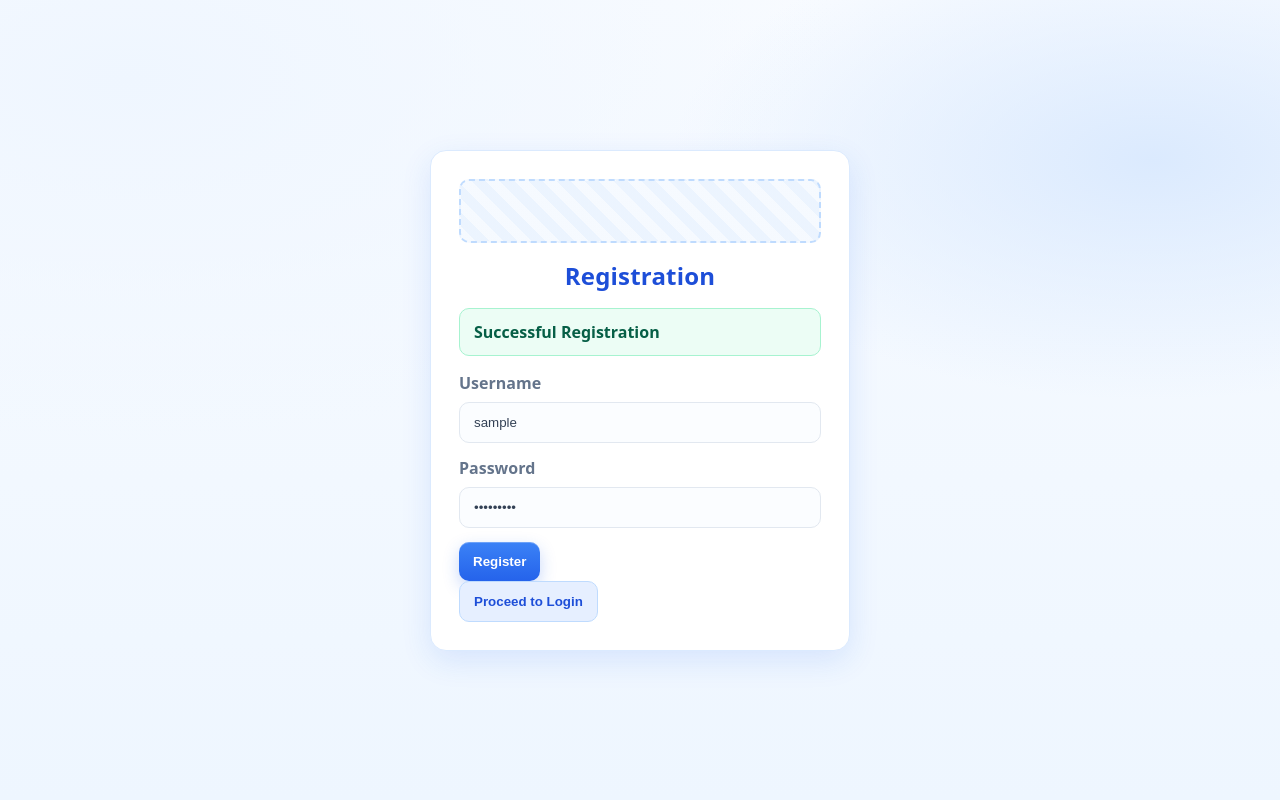
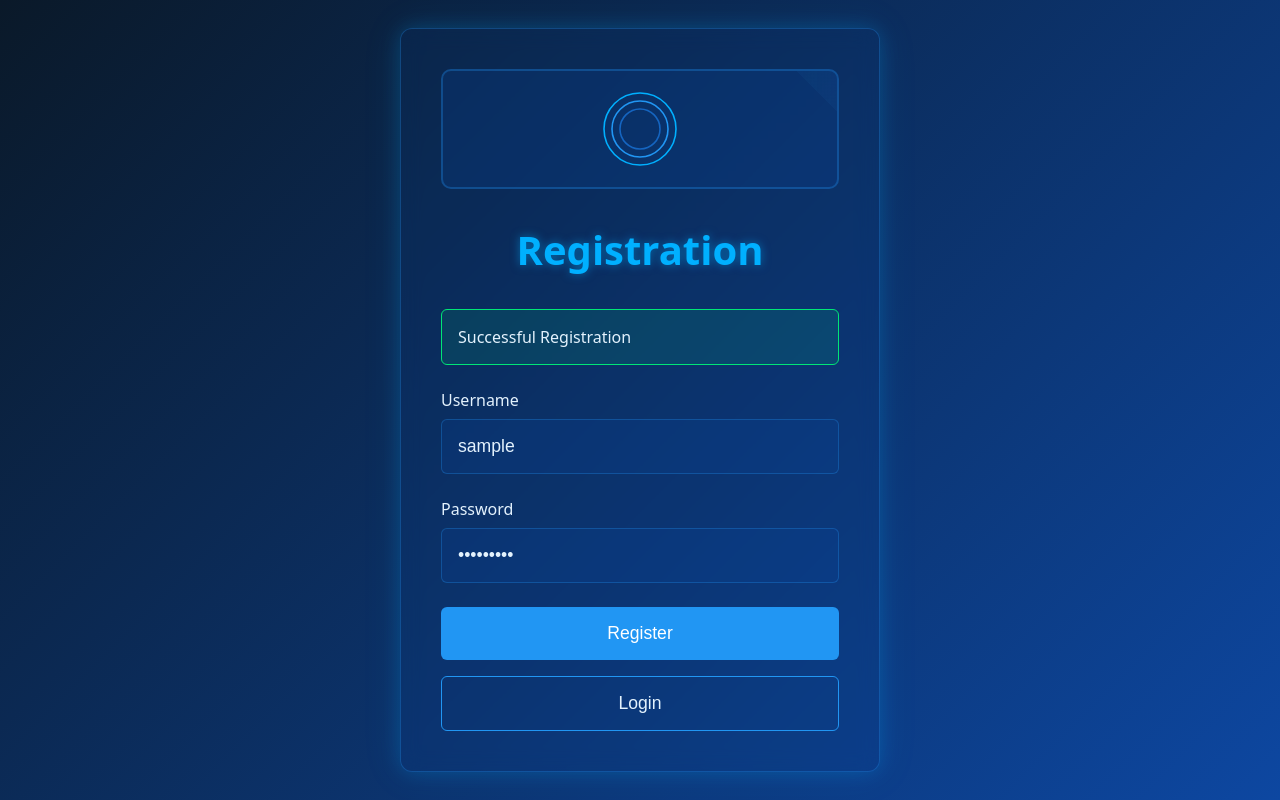
Before and after one commit to EG-Raed/digitopia-auth-flow, a plain HTML site: page index.html in a window 1280 px wide. Both pictures are taken after typing "Sample", "Sample123" into the empty fields and a click on the button "Register". Drawn offline with Linux system fonts and the light colour scheme.

Commit message:
change theme

```diff
--- a/index.html
+++ b/index.html
@@ -1,5 +1,6 @@
 <!DOCTYPE html>
 <html lang="en">
+
 <head>
   <meta charset="UTF-8">
   <meta name="viewport" content="width=device-width, initial-scale=1.0">
@@ -7,30 +8,41 @@
   <link rel="stylesheet" href="styled.css">
   <script defer src="scriptd.js"></script>
 </head>
+
 <body>
   <main class="page">
     <!-- Registration Section -->
     <section id="registrationSection" class="card show">
       <div class="logo-space">
-        <!-- Place your logo here -->
-        <!-- Example: <img src="logo.png" alt="Logo placeholder" /> -->
+        <svg width="80" height="80" viewBox="0 0 100 100">
+          <circle cx="50" cy="50" r="45" fill="none" stroke="#00b0ff" stroke-width="2">
+            <animate attributeName="r" from="45" to="48" dur="2s" repeatCount="indefinite" />
+            <animate attributeName="opacity" from="1" to="0.3" dur="2s" repeatCount="indefinite" />
+          </circle>
+          <circle cx="50" cy="50" r="35" fill="none" stroke="#2196f3" stroke-width="2">
+            <animate attributeName="r" from="35" to="38" dur="2s" repeatCount="indefinite" begin="0.5s" />
+          </circle>
+          <circle cx="50" cy="50" r="25" fill="none" stroke="#1565c0" stroke-width="2">
+            <animate attributeName="r" from="25" to="28" dur="2s" repeatCount="indefinite" begin="1s" />
+          </circle>
+        </svg>
       </div>
       <h1 class="title">Registration</h1>
       <div class="banner" id="regBanner" aria-live="polite"></div>
       <form id="registrationForm" novalidate>
         <div class="field">
           <label for="regUsername">Username</label>
-          <input id="regUsername" name="username" type="text" autocomplete="username"
-                placeholder="Enter username" required >
+          <input id="regUsername" name="username" type="text" autocomplete="username" placeholder="Enter username"
+            required>
         </div>
         <div class="field">
           <label for="regPassword">Password</label>
           <input id="regPassword" name="password" type="password" autocomplete="new-password"
-                placeholder="Enter password" required >
+            placeholder="Enter password" required>
         </div>
         <button id="registerBtn" class="btn primary" type="submit">Register</button>
       </form>
-      <button id="proceedToLogin" class="btn secondary hidden" type="button">Proceed to Login</button>
+      <button id="proceedToLogin" class="btn secondary hidden" type="button">Login</button>
     </section>
 
     <!-- Login Section -->
@@ -43,13 +55,13 @@
       <form id="loginForm" novalidate>
         <div class="field">
           <label for="loginUsername">Username</label>
-          <input id="loginUsername" name="username" type="text" autocomplete="username"
-                placeholder="Enter username" required >
+          <input id="loginUsername" name="username" type="text" autocomplete="username" placeholder="Enter username"
+            required>
         </div>
         <div class="field">
           <label for="loginPassword">Password</label>
           <input id="loginPassword" name="password" type="password" autocomplete="current-password"
-                placeholder="Enter password" required >
+            placeholder="Enter password" required>
         </div>
         <button class="btn primary" type="submit">Login</button>
       </form>
@@ -84,8 +96,8 @@
       <form id="otpForm" novalidate>
         <div class="field">
           <label for="otpInput">6-digit OTP</label>
-          <input id="otpInput" type="text" inputmode="numeric" autocomplete="one-time-code"
-                maxlength="6" pattern="[0-9]{6}" placeholder="Enter 6-digit code" required >
+          <input id="otpInput" type="text" inputmode="numeric" autocomplete="one-time-code" maxlength="6"
+            pattern="[0-9]{6}" placeholder="Enter 6-digit code" required>
         </div>
         <div class="actions">
           <button id="verifyOtpBtn" class="btn primary" type="submit">Verify OTP</button>
@@ -95,4 +107,5 @@
     </section>
   </main>
 </body>
+
 </html>
--- a/styled.css
+++ b/styled.css
@@ -1,20 +1,12 @@
-:root{
-  --blue-50: #eff6ff;
-  --blue-100:#dbeafe;
-  --blue-200:#bfdbfe;
-  --blue-300:#93c5fd;
-  --blue-400:#60a5fa;
-  --blue-500:#3b82f6;
-  --blue-600:#2563eb;
-  --blue-700:#1d4ed8;
-  --slate-700:#334155;
-  --slate-500:#64748b;
-  --slate-300:#cbd5e1;
-  --slate-200:#e2e8f0;
-  --white:#ffffff;
-  --success:#16a34a;
-  --error:#dc2626;
-  --warning:#f59e0b;
+:root {
+  --primary-dark: #0a1929;
+  --primary-light: #1e88e5;
+  --accent-blue: #2196f3;
+  --neon-blue: #00b0ff;
+  --text-light: #e3f2fd;
+  --error-color: #ff1744;
+  --success-color: #00e676;
+  --warning-color: #ffab40;
 }
 
 * { box-sizing: border-box; }
@@ -22,116 +14,163 @@ html, body { height: 100%; }
 
 body{
   margin:0;
-  font-family: system-ui, -apple-system, Segoe UI, Roboto, Ubuntu, Cantarell, "Helvetica Neue", Arial, "Noto Sans", "Apple Color Emoji", "Segoe UI Emoji", "Segoe UI Symbol";
-  color: var(--slate-700);
-  background:
-    radial-gradient(1200px 600px at 10% 10%, var(--blue-50), transparent 60%),
-    radial-gradient(800px 400px at 90% 20%, var(--blue-100), transparent 60%),
-    linear-gradient(180deg, #f8fbff, #eef6ff);
+  min-height: 100vh;
+  background: linear-gradient(135deg, var(--primary-dark), #0d47a1);
+  font-family: system-ui, -apple-system, sans-serif;
+  color: var(--text-light);
 }
 
-.page{
-  min-height:100%;
-  display:grid;
-  place-items:center;
-  padding: 32px 16px;
+.page {
+  position: fixed;
+  top: 0;
+  left: 0;
+  width: 100%;
+  height: 100vh;
+  display: flex;
+  align-items: center;
+  justify-content: center;
+  padding: 1rem;
+  overflow-y: auto;
+  background: linear-gradient(135deg, var(--primary-dark), #0d47a1);
 }
 
 .card{
+  position: absolute;
+  opacity: 0;
+  visibility: hidden;
+  transform: translateY(20px);
+  transition: opacity 0.4s ease, transform 0.4s ease, visibility 0.4s;
+  background: rgba(13, 71, 161, 0.1);
+  backdrop-filter: blur(10px);
+  border: 1px solid rgba(33, 150, 243, 0.3);
+  border-radius: 12px;
+  padding: 2rem;
   width: 100%;
-  max-width: 420px;
-  background: var(--white);
-  border: 1px solid var(--blue-100);
-  box-shadow: 0 10px 30px rgba(37, 99, 235, 0.12);
-  border-radius: 16px;
-  padding: 28px;
-  position: relative;
-  opacity: 0;
-  transform: translateY(8px);
-  transition: opacity .3s ease, transform .3s ease;
+  max-width: 400px;
+  box-shadow: 0 0 20px rgba(0, 176, 255, 0.2),
+              0 0 40px rgba(0, 176, 255, 0.1);
+  transition: transform 0.3s ease, box-shadow 0.3s ease;
+}
+
+.card:hover {
+  transform: translateY(-2px);
+  box-shadow: 0 0 25px rgba(0, 176, 255, 0.3),
+              0 0 50px rgba(0, 176, 255, 0.2);
 }
 
 .card.show{
   opacity: 1;
+  visibility: visible;
   transform: translateY(0);
 }
 
-.hidden{ display: none; }
+.card.hidden {
+  display: block !important;
+  opacity: 0;
+  visibility: hidden;
+  transform: translateY(20px);
+}
 
 .title{
-  margin: 4px 0 16px;
-  font-size: 24px;
-  font-weight: 800;
-  letter-spacing: .2px;
-  color: var(--blue-700);
+  color: var(--neon-blue);
   text-align: center;
+  margin-bottom: 2rem;
+  font-size: 2rem;
+  text-shadow: 0 0 10px rgba(0, 176, 255, 0.5);
 }
 
 .logo-space{
-  height: 64px;
-  border: 2px dashed var(--blue-200);
+  height: 100px;
+  display: flex;
+  align-items: center;
+  justify-content: center;
+  background: rgba(13, 71, 161, 0.2);
+  border: 2px solid rgba(33, 150, 243, 0.3);
   border-radius: 10px;
-  margin-bottom: 16px;
-  background: repeating-linear-gradient(45deg, rgba(96,165,250,0.06), rgba(96,165,250,0.06) 10px, rgba(96,165,250,0.12) 10px, rgba(96,165,250,0.12) 20px);
+  position: relative;
+  overflow: hidden;
+}
+
+.logo-space::before {
+  content: '';
+  position: absolute;
+  width: 200%;
+  height: 200%;
+  background: linear-gradient(
+    45deg,
+    transparent 0%,
+    rgba(33, 150, 243, 0.1) 50%,
+    transparent 100%
+  );
+  animation: shimmer 3s infinite linear;
 }
 
 .field{
-  display:flex;
-  flex-direction: column;
-  gap:8px;
-  margin-bottom: 14px;
+  margin-bottom: 1.5rem;
+  position: relative;
 }
 
 label{
-  font-weight: 600;
-  color: var(--slate-500);
+  display: block;
+  margin-bottom: 0.5rem;
+  color: var(--text-light);
 }
 
 input{
-  padding: 12px 14px;
-  background: #fbfdff;
-  border: 1px solid var(--slate-200);
-  border-radius: 10px;
-  outline: none;
-  color: var(--slate-700);
-  transition: border-color .15s ease, box-shadow .15s ease, background .2s ease;
+  width: 100%;
+  padding: 0.75rem;
+  border: 1px solid rgba(33, 150, 243, 0.3);
+  border-radius: 6px;
+  background: rgba(13, 71, 161, 0.2);
+  color: var(--text-light);
+  transition: border 0.3s ease, box-shadow 0.3s ease, background 0.3s ease;
   text-transform: lowercase; /* show lowercase visually */
 }
 
-input::placeholder{ color: #9aa9bf; }
+input::placeholder{ color: #9aa9bf;
+  transition: transform 0.3s ease, opacity 0.3s ease;
+}
 input:focus{
-  border-color: var(--blue-400);
-  box-shadow: 0 0 0 4px rgba(59,130,246,0.12);
-  background: #ffffff;
+  outline: none;
+  border-color: var(--neon-blue);
+  box-shadow: 0 0 15px rgba(0, 176, 255, 0.3);
+}
+
+input:focus::placeholder {
+  transform: translateX(10px);
+  opacity: 0;
 }
 
 .btn{
-  padding: 12px 14px;
+  width: 100%;
+  padding: 0.75rem;
   border: none;
-  border-radius: 10px;
+  border-radius: 6px;
+  font-size: 1rem;
   cursor: pointer;
-  font-weight: 700;
-  transition: transform .06s ease, box-shadow .15s ease, background .2s ease, color .2s ease;
-  user-select: none;
+  transition: all 0.3s ease;
 }
 
 .btn:active{ transform: translateY(1px); }
 
 .btn.primary{
-  background: linear-gradient(180deg, var(--blue-500), var(--blue-600));
+  background: var(--accent-blue);
   color: white;
-  box-shadow: 0 6px 16px rgba(37, 99, 235, 0.25), inset 0 1px 0 rgba(255,255,255,.25);
 }
-.btn.primary:hover{
-  background: linear-gradient(180deg, var(--blue-600), var(--blue-700));
+.btn.primary:hover {
+  background: var(--neon-blue);
+  box-shadow: 0 0 20px rgba(0, 176, 255, 0.4);
 }
 
 .btn.secondary{
-  background: #e6efff;
-  color: var(--blue-700);
-  border: 1px solid var(--blue-200);
+  background: transparent;
+  border: 1px solid var(--accent-blue);
+  color: var(--text-light);
 }
-.btn.secondary:hover{ background: #d7e7ff; }
+.btn.secondary:hover {
+  background: rgba(33, 150, 243, 0.1);
+  box-shadow: 0 0 15px rgba(0, 176, 255, 0.3);
+}
 
 .btn.ghost{
   background: transparent;
@@ -149,36 +188,36 @@ input:focus{
 }
 
 .banner{
-  display:none;
-  margin: 10px 0 16px;
-  padding: 12px 14px;
-  border-radius: 10px;
-  border: 1px solid transparent;
-  font-weight: 700;
+  padding: 1rem;
+  margin-bottom: 1.5rem;
+  border-radius: 6px;
+  opacity: 0;
+  transform: translateY(-10px);
+  transition: all 0.3s ease;
 }
 
-.banner.show{ display:block; }
+.banner.show {
+  opacity: 1;
+  transform: translateY(0);
+}
 
 .banner.success{
-  background: #ecfdf5;
-  color: #065f46;
-  border-color: #a7f3d0;
+  background: rgba(0, 230, 118, 0.1);
+  border: 1px solid var(--success-color);
 }
 
 .banner.error{
-  background: #fef2f2;
-  color: #991b1b;
-  border-color: #fecaca;
+  background: rgba(255, 23, 68, 0.1);
+  border: 1px solid var(--error-color);
 }
 
 .banner.warning{
-  background: #fffbeb;
-  color: #92400e;
-  border-color: #fcd34d;
+  background: rgba(255, 171, 64, 0.1);
+  border: 1px solid var(--warning-color);
 }
 
 .mfa-instructions{
-  background: linear-gradient(180deg, #f8fbff, #f2f8ff);
+  background: linear-gradient(180deg, #000b15, #00173198);
   border: 1px solid var(--blue-100);
   border-radius: 12px;
   padding: 12px;
@@ -192,35 +231,47 @@ input:focus{
 }
 
 .otp-visual{
-  display:flex;
-  gap: 8px;
-  align-items: center;
-  padding: 10px 12px;
-  border-radius: 10px;
-  background: var(--blue-50);
-  border: 1px dashed var(--blue-200);
-  margin-bottom: 10px;
+  background: rgba(13, 71, 161, 0.3);
+  padding: 1rem;
+  border-radius: 6px;
+  margin: 1rem 0;
+  text-align: center;
 }
+
 .otp-visual strong{
-  font-family: ui-monospace, SFMono-Regular, Menlo, Monaco, Consolas, "Liberation Mono", "Courier New", monospace;
-  letter-spacing: 2px;
-  color: var(--blue-700);
-  font-size: 18px;
+  color: var(--neon-blue);
+  font-size: 1.8rem;
+  letter-spacing: 4px;
+  text-shadow: 0 0 10px rgba(0, 176, 255, 0.7);
+  background: rgba(13, 71, 161, 0.4);
+  padding: 0.5rem 1rem;
+  border-radius: 4px;
+  display: block;
+  margin-top: 0.5rem;
 }
 
 .otp-meta{
-  display:flex;
-  justify-content: space-between;
-  font-weight: 700;
-  color: var(--slate-500);
+  display: grid;
+  grid-template-columns: 1fr 1fr;
+  gap: 1rem;
+  margin: 1rem 0;
 }
 
-.timer #countdown{
-  color: var(--blue-700);
+.timer, .attempts {
+  background: rgba(13, 71, 161, 0.2);
+  padding: 0.5rem;
+  border-radius: 4px;
+  text-align: center;
 }
 
-.attempts #attemptsLeft{
-  color: var(--blue-700);
+.label {
+  font-size: 0.875rem;
+  opacity: 0.8;
+}
+
+/* Add spacing between buttons */
+#proceedToLogin {
+  margin-top: 1rem;
 }
 
 /* subtle fade ins for section swap */
@@ -231,3 +282,49 @@ input:focus{
 .fade-in{
   animation: fadeIn .35s ease both;
 }
+
+@keyframes shimmer {
+  0% { transform: translateX(-100%) rotate(45deg); }
+  100% { transform: translateX(100%) rotate(45deg); }
+}
+
+/* Desktop Media Queries */
+@media screen and (min-width: 1024px) {
+  .card {
+    max-width: 480px;
+    padding: 2.5rem;
+    margin: 2rem auto;
+  }
+
+  .logo-space {
+    height: 120px;
+  }
+
+  .title {
+    font-size: 2.5rem;
+  }
+
+  input {
+    padding: 1rem;
+    font-size: 1.1rem;
+  }
+
+  .btn {
+    padding: 1rem;
+    font-size: 1.1rem;
+  }
+
+  .otp-visual strong {
+    font-size: 2.2rem;
+    letter-spacing: 8px;
+  }
+
+  .mfa-instructions {
+    padding: 1.5rem;
+  }
+
+  .timer, .attempts {
+    padding: 0.75rem;
+    font-size: 1.1rem;
+  }
+}
```
